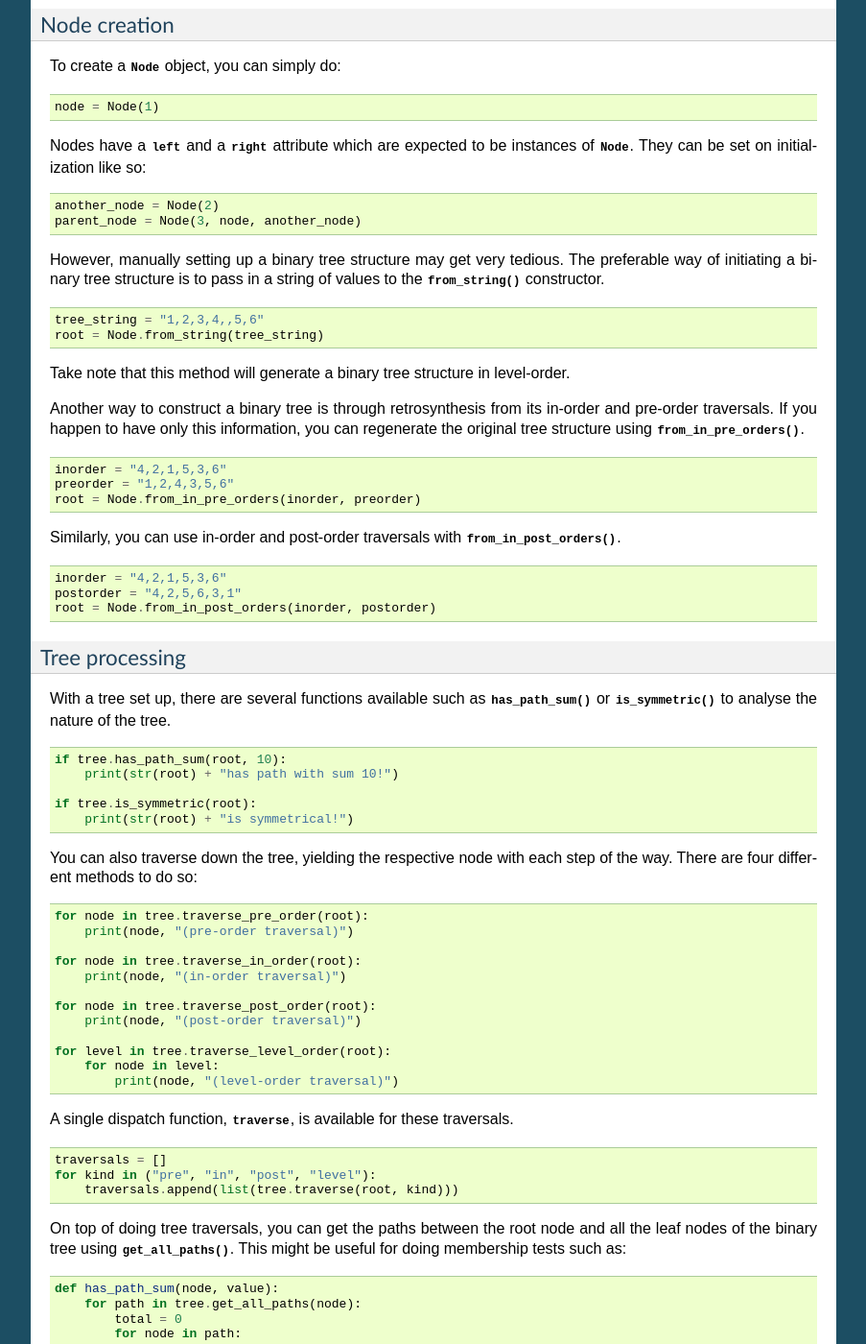
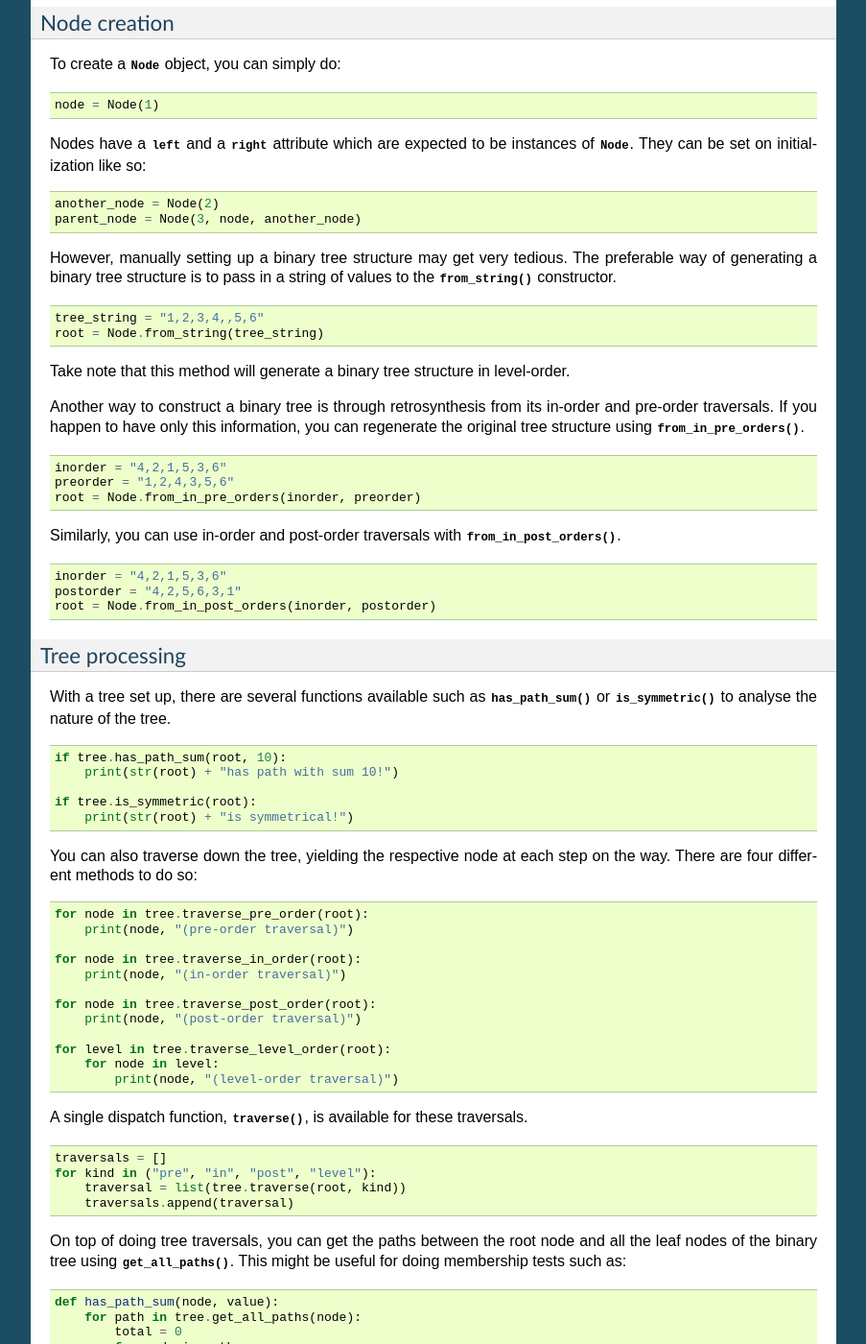
Before and after one commit to david-xhk/binary_tree, a Sphinx documentation site: the page built from docs/readme.rst, in a window 1280 px wide and 1400 px high, scrolled down 807 px. Shown: the whole window at 96% size, without its empty margins (198-1101 px from the left). Built offline with Sphinx 7.4.7, drawn with Linux system fonts in a browser that asks for light colours; some of the changed text lies outside the part shown.

Commit message:
Updated readme.rst

```diff
--- a/docs/readme.rst
+++ b/docs/readme.rst
@@ -60,7 +64,9 @@ Nodes have a :attr:`~binary_tree.Node.left` and a :attr:`~binary_tree.Node.right
     another_node = Node(2)
     parent_node = Node(3, node, another_node)
 
-However, manually setting up a binary tree structure may get very tedious. The preferable way of initiating a binary tree structure is to pass in a string of values to the :func:`~binary_tree.Node.from_string` constructor. ::
+.. _constructors:
+
+However, manually setting up a binary tree structure may get very tedious. The preferable way of generating a binary tree structure is to pass in a string of values to the :func:`~binary_tree.Node.from_string` constructor. ::
 
     tree_string = "1,2,3,4,,5,6"
     root = Node.from_string(tree_string)
@@ -91,7 +97,9 @@ With a tree set up, there are several functions available such as :func:`~binary
     if tree.is_symmetric(root):
         print(str(root) + "is symmetrical!")
 
-You can also traverse down the tree, yielding the respective node with each step of the way. There are four different methods to do so::
+.. _traversals:
+
+You can also traverse down the tree, yielding the respective node at each step on the way. There are four different methods to do so::
 
     for node in tree.traverse_pre_order(root):
         print(node, "(pre-order traversal)")
@@ -106,11 +114,12 @@ You can also traverse down the tree, yielding the respective node with each step
         for node in level:
             print(node, "(level-order traversal)")
 
-A single dispatch function, :func:`traverse <binary_tree.traverse>`, is available for these traversals. ::
+A single dispatch function, :func:`~binary_tree.traverse`, is available for these traversals. ::
 
     traversals = []
     for kind in ("pre", "in", "post", "level"):
-        traversals.append(list(tree.traverse(root, kind)))
+        traversal = list(tree.traverse(root, kind))
+        traversals.append(traversal)
 
 On top of doing tree traversals, you can get the paths between the root node and all the leaf nodes of the binary tree using :func:`~binary_tree.get_all_paths`. This might be useful for doing membership tests such as::
 
```
Also changed, not shown: other parts of docs/readme.rst (+6 -2 lines).
